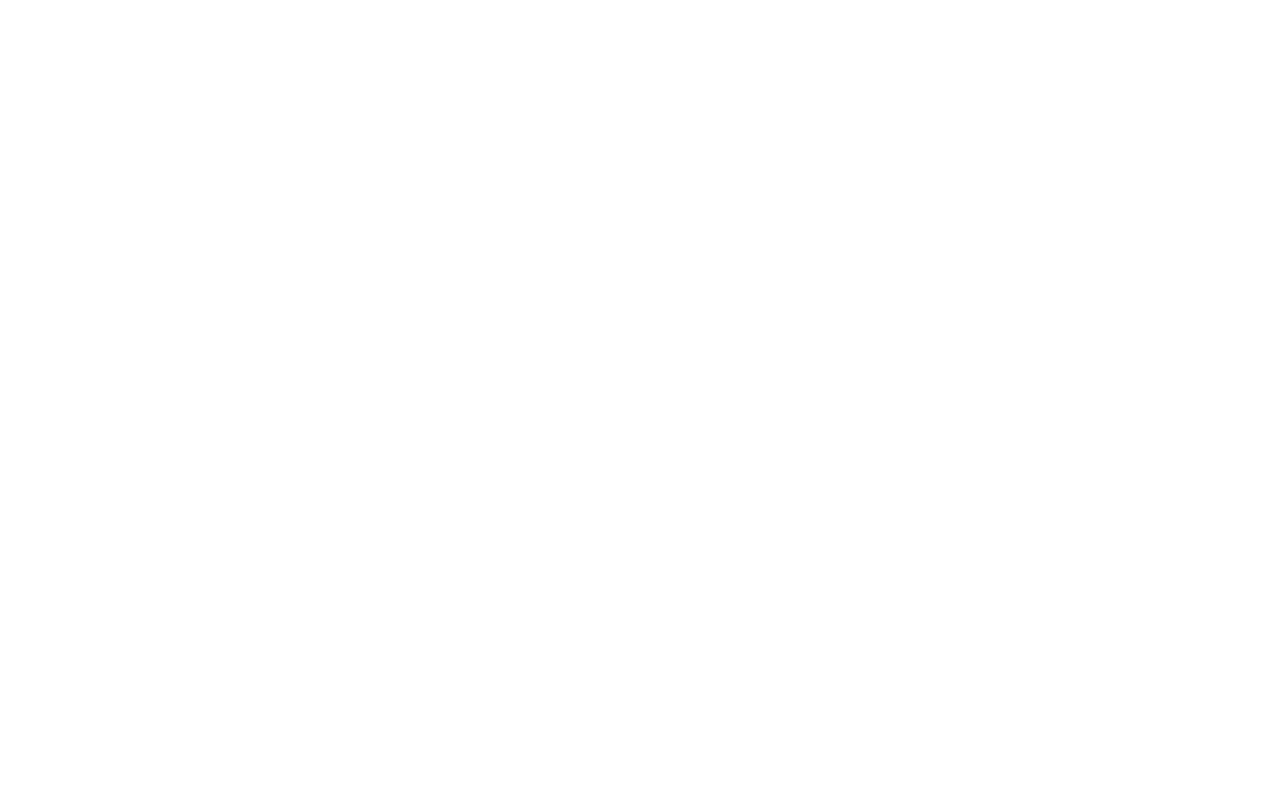
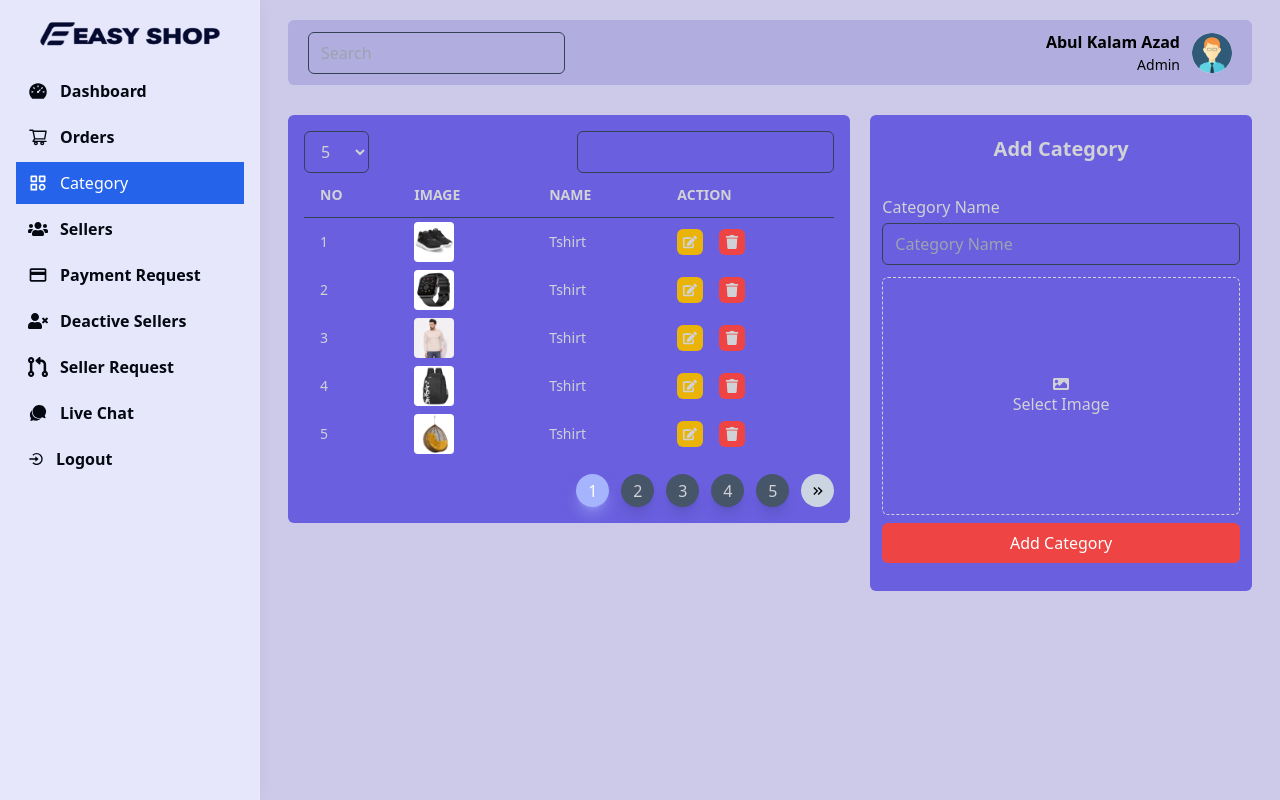
Before and after one commit to RubelAzad/mern_multivendor_ecommerce, a React (Create React App) app in the folder dashboard/: page /admin/dashboard/category in a window 1280 px wide. Before the commit this address had no page. Built offline with nearby package versions, Linux system fonts and the light colour scheme.

Commit message:
category page design done

```diff
--- a/dashboard/src/router/routes/adminRoutes.js
+++ b/dashboard/src/router/routes/adminRoutes.js
@@ -1,6 +1,8 @@
 import { lazy } from "react";
-const AdminDashboard = lazy(()=>import("../../views/admin/AdminDashboard"));
-const Orders = lazy(()=>import("../../views/admin/Orders"));
+const AdminDashboard = lazy(()=>import("../../views/admin/AdminDashboard"))
+const Orders = lazy(()=>import("../../views/admin/Orders"))
+const Category = lazy(()=>import("../../views/admin/Category"))
+const Sellers = lazy(()=>import("../../views/admin/Sellers"))
 
 export const adminRoutes = [
     {
@@ -12,5 +14,15 @@
         path: "/admin/dashboard/orders",
         element: <Orders/>,
         role:'admin'
+    },
+    {
+        path: "/admin/dashboard/category",
+        element: <Category/>,
+        role:'admin'
+    },
+    {
+        path: "/admin/dashboard/sellers",
+        element: <Sellers/>,
+        role:'admin'
     }
 ]
--- /dev/null
+++ b/dashboard/src/views/admin/Category.jsx
@@ -0,0 +1,107 @@
+import React, { useState } from 'react'
+import { Link } from 'react-router-dom'
+import Pagination from '../Pagination' // Adjust the import path if needed
+import { FaEdit, FaImage, FaTrash } from 'react-icons/fa';
+import {IoMdCloseCircle} from 'react-icons/io'
+
+
+const Category = () => {
+
+    const [currentPage, setCurrentPage] = useState(1);
+    const [perPage, setPerPage] = useState(5);
+    const [show, setShow] = useState(false);
+    const totalItems = 50;
+
+    return (
+        <div className='px-2 lg:px-7 pt-5'>
+            <div className='flex lg:hidden justify-between items-center mb-5 p-4 bg-[#6a5fdf] rounded-md'>
+                <h1 className='text-[#d0d2d6] font-semibold text-lg'>Category</h1>
+                <button onClick={() => setShow(true)} className='bg-red-500 shadow-lg hover:shadow-red-500/10 px-4 py-2 cursor-pointer rounded-sm text-sm'>Add</button>
+
+            </div>
+            <div className='flex flex-wrap w-full'>
+                <div className='w-full lg:w-7/12'>
+                    <div className='w-full p-4 bg-[#6a5fdf] rounded-md'>
+                        <div className='flex justify-between items-center'>
+                            <select onChange={(e) => setPerPage(parseInt(e.target.value))} className='px-3 py-2 focus:border-indigo-500 outline-none bg-[#6a5fdf] border border-slate-700 rounded-md text-[#d0d2d6]'>
+                                <option value="5">5</option>
+                                <option value="10">10</option>
+                                <option value="20">20</option>
+                            </select>
+                            <input type="search" className='px-3 py-2 focus:border-indigo-500 outline-none bg-[#6a5fdf] border border-slate-700 rounded-md text-[#d0d2d6]' />
+                        </div>
+                        <div className='relative overflow-x-auto'>
+                            <table className='w-full text-sm text-[#d0d2d6] text-left'>
+                                <thead className='text-sm text-[#d0d2d6] uppercase border-b border-slate-700'>
+                                    <tr>
+                                        <th scope='col' className='px-4 py-3'>No</th>
+                                        <th scope='col' className='px-4 py-3'>Image</th>
+                                        <th scope='col' className='px-4 py-3'>Name</th>
+                                        <th scope='col' className='px-4 py-3'>Action</th>
+                                    </tr>
+                                </thead>
+                                <tbody>
+                                    {
+                                        [1,2,3,4,5].map((item, index) =>
+                                            <tr key={index}>
+                                                <td scope='row' className='px-4 py-1 font-medium whitespace-nowrap'>{item}</td>
+                                                <td scope='row' className='px-4 py-1 font-medium whitespace-nowrap'>
+                                                    <img className='w-[40px] h-[40px] rounded' src={`http://localhost:3000/images/category/${item}.jpg`} alt='category'/>
+                                                </td>
+                                                <td scope='row' className='px-4 py-1 font-medium whitespace-nowrap'>Tshirt</td>
+                                                <td scope='row' className='px-4 py-1 font-medium whitespace-nowrap'>
+                                                    <div className='flex justify-start items-center gap-4'>
+                                                    <Link className='p-[6px] bg-yellow-500 rounded-md hover:shadow-lg hover:shadow-yellow-500/50'><FaEdit/></Link>
+                                                    <Link className='p-[6px] bg-red-500 rounded-md hover:shadow-lg hover:shadow-red-500/50'><FaTrash/></Link>
+                                                    </div>
+                                                </td>
+                                            </tr>
+
+                                        )
+                                    }
+                                </tbody>
+                            </table>
+                        </div>
+                        <div className='w-full flex justify-end mt-4 bottom-4 right-4'>
+
+                            <Pagination pageNumber={currentPage} setPageNumber={setCurrentPage} totalItem={totalItems} parPage={perPage} showItem={5} />
+                        </div>
+                    </div>
+                </div>
+                <div className={` w-[320px] lg:w-5/12 translate-x-100 lg:relative lg:right-0 fixed ${show ? 'right-0' : '-right-[340px]'} z-[9999] top-0 transition-all duration-500`}>
+                        <div className='w-full pl-5'>
+                            <div className='bg-[#6a5fdf] h-screen lg:h-auto px-3 py-5 lg:rounded-md text-[#d0d2d6]'>
+                                <div className='flex justify-between items-center mb-4'>
+                                    <h1 className='text-[#d0d2d6] font-semibold text-xl mb-4 w-full text-center'>Add Category</h1>
+                                    <div onClick={() => setShow(false)} className='block lg:hidden justify-left items-center cursor-pointer w-[25px] h-[25px]'>
+                                        <IoMdCloseCircle/>
+
+                                    </div>
+                                </div>
+                                <form>
+                                    <div className='flex flex-col w-full gap-1 mb-3'>
+                                        <label htmlFor='name'> Category Name</label>
+                                        <input type='text' id='category_name' name='category_name' placeholder='Category Name' className='px-3 py-2 focus:border-indigo-500 outline-none bg-[#6a5fdf] border border-slate-700 rounded-md text-[#d0d2d6]' required/>
+                                    </div>
+                                    <div>
+                                        <label className='flex justify-center items-center flex-col h-[238px] cursor-pointer border border-dashed hover:border-red-400 rounded-md w-full border-[#d0d2d6]' htmlFor='image'>
+                                            <span><FaImage/></span>
+                                            <span>Select Image</span>
+                                        </label>
+                                        <input type='file' id='image' name='image' className='hidden'/>
+
+                                    </div>
+                                    <button className='bg-red-500 w-full hover:shadow-red-500/40 hover:shadow-md text-white rounded-md px-7 py-2 my-2'>Add Category</button>
+
+                                </form>
+
+                            </div>
+
+                        </div>
+                </div>
+            </div>
+        </div>
+    );
+};
+
+export default Category;
```
